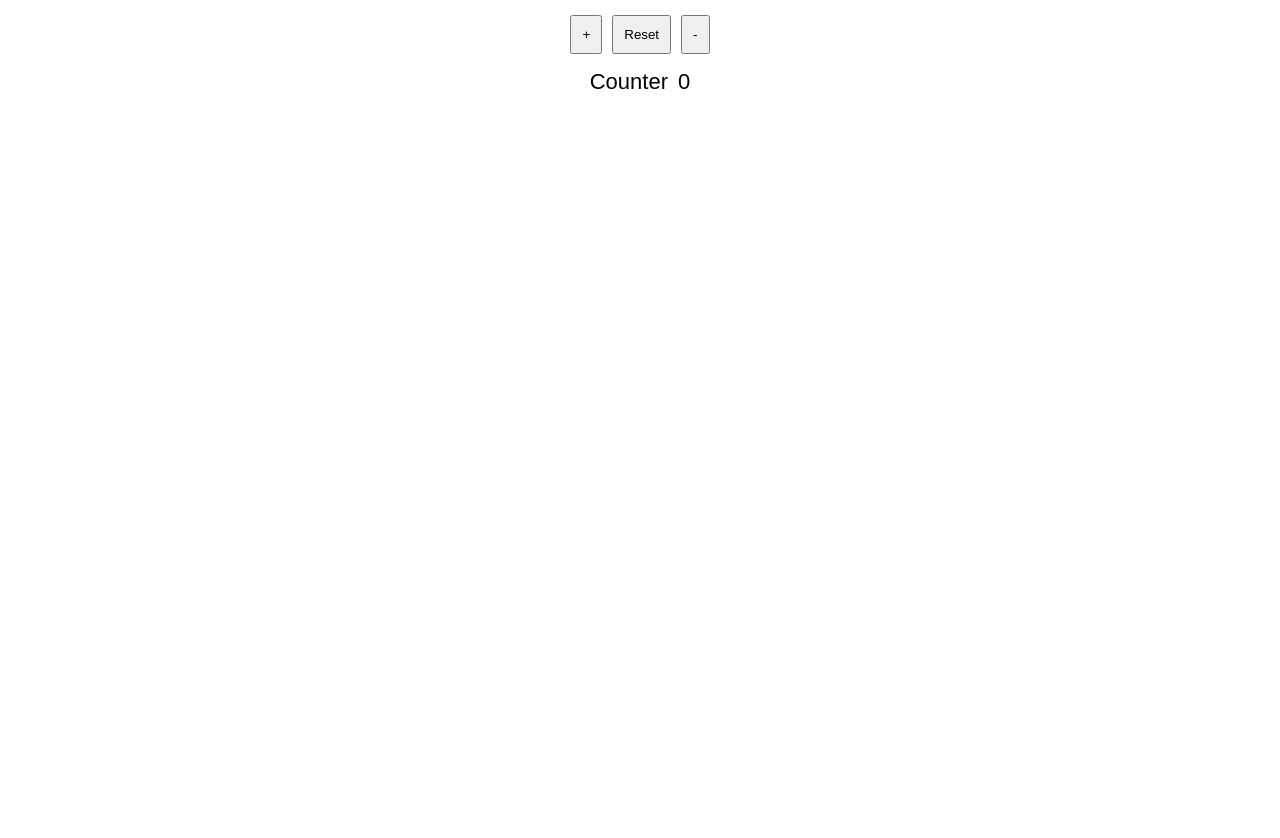
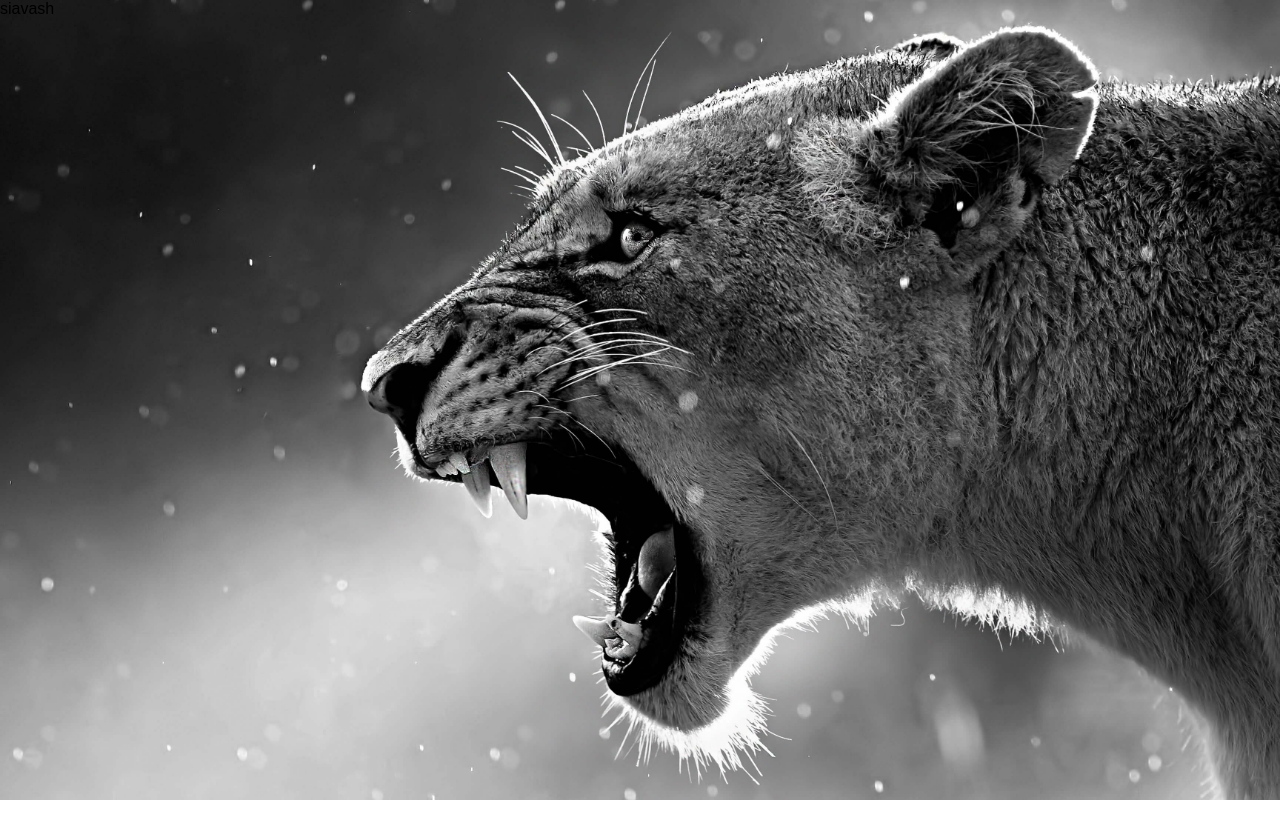
Before and after one commit to 30YA/JS-Learn, a plain HTML site: page index.html in a window 1280 px wide. Shown: the top 838 px of the page. Before the commit the page ends 800 px from the top, so only its background shows below. Drawn offline with Linux system fonts and the light colour scheme.

Commit message:
simple paralex

```diff
--- a/index.html
+++ b/index.html
@@ -14,12 +14,23 @@
     <title>30YA</title>
   </head>
   <body>
-    <div class="center">
-      <button class="btn positive">+</button>
-      <button class="btn reset">Reset</button>
-      <button class="btn negative">-</button>
+    <div class="center main">
+      <div class="box">
+        siavash
+      </div>
+      <div class="box2">
+        <h1 class="center heading">
+          <span>Siavash</span>
+          <span>Aghazadeh</span>
+        </h1>
+      </div>
     </div>
-    <div class="counter center par">Counter<span>0</span></div>
+    <br><br><br><br><br><br><br><br><br><br><br><br><br><br><br><br><br><br><br><br><br><br>
+    <br><br><br><br><br><br><br><br><br><br><br><br><br><br><br><br><br><br><br><br><br><br>
+    <br><br><br><br><br><br><br><br><br><br><br><br><br><br><br><br><br><br><br><br><br><br>
+    <br><br><br><br><br><br><br><br><br><br>
+    <br><br><br><br><br><br><br><br><br><br><br><br><br><br><br><br><br><br><br><br><br><br>
+    <br><br><br><br><br><br><br><br><br><br>
     <script src="script.js"></script>
   </body>
 </html>
--- a/script.js
+++ b/script.js
@@ -1,16 +1,27 @@
 "use strict";
-// number counter : ------------------------------------
-
-const btn = document.querySelectorAll('.btn');
-const num = document.querySelector('.par span');
-btn.forEach(val => {
-    val.addEventListener('click',item => {
-        if (val.classList.contains("positive")) {
-            num.textContent++;
-        }else if (val.classList.contains("negative")) {
-            num.textContent--;
-        }else{
-            num.textContent = 0;
-        }
-    })
+// filter of products project : ------------------------------------
+const box = document.querySelector(".center .box");
+const spans = document.querySelectorAll(".center .box2 .heading span");
+const main = document.querySelector("body .main");
+document.addEventListener('scroll',function (event) {
+    let scrollOffset = window.pageYOffset;
+    if (scrollOffset <= 500) {
+        let p = 1 + (scrollOffset / 500 );
+        box.style.transform = `scale(${p})`;
+        box.style.opacity = 1;
+        spans[0].style.transform = `translate(0,0)`
+        spans[1].style.transform = `translate(0,0)`
+    }
+    if (scrollOffset > 450 && scrollOffset <= 550) {
+        let op = 1 - (scrollOffset / 500);
+        box.style.opacity = op;
+    }
+    else if (scrollOffset >= 500) {
+        let ychanger = scrollOffset - 550;
+        spans[0].style.transform = `translate(0,-${ychanger}px)`
+        spans[1].style.transform = `translate(0,${ychanger}px)`
+    }
+    else if (scrollOffset >= 550) {
+        main.style.transform = `translate(0,-100px)`
+    }
 })
--- a/style.css
+++ b/style.css
@@ -18,20 +18,42 @@ a{
     text-decoration:none;
     color: black;
 }
+html,body{
+    height: 100%;
+}
 .center{
     display: flex;
     justify-content: center;
     align-items: center;
+    width: 100%;
+    height: 100%;
+}
+.box{
+    width: 100%;
+    height: 100%;
+    background-image: url("111.jpg");
+    background-size: cover;
+    background-position-x: center;
+    transition: all 0.4s;
+    position: fixed;
+    z-index: 2;
+}
+.box2{
+    width: 100%;
+    height: 100%;
+    background-image: url("222.jpg");
+    background-size: cover;
+    background-position-x: center;
+    transition: all 0.4s;
+    position: fixed;
+    z-index: 1;
+}
+.par{
+    font-size: 18px;
     margin: 10px;
 }
-.par{
-    font-size: 22px;
-    margin: 10px;
+.heading span{
+    color: blanchedalmond;
+    transition: all 1s;
+    margin: 15px;
 }
-.par span{
-    padding-left: 10px;
-}
-button{
-    padding: 10px;
-    margin: 5px;
-}
```
Also changed, not shown: 222.jpg (added).
